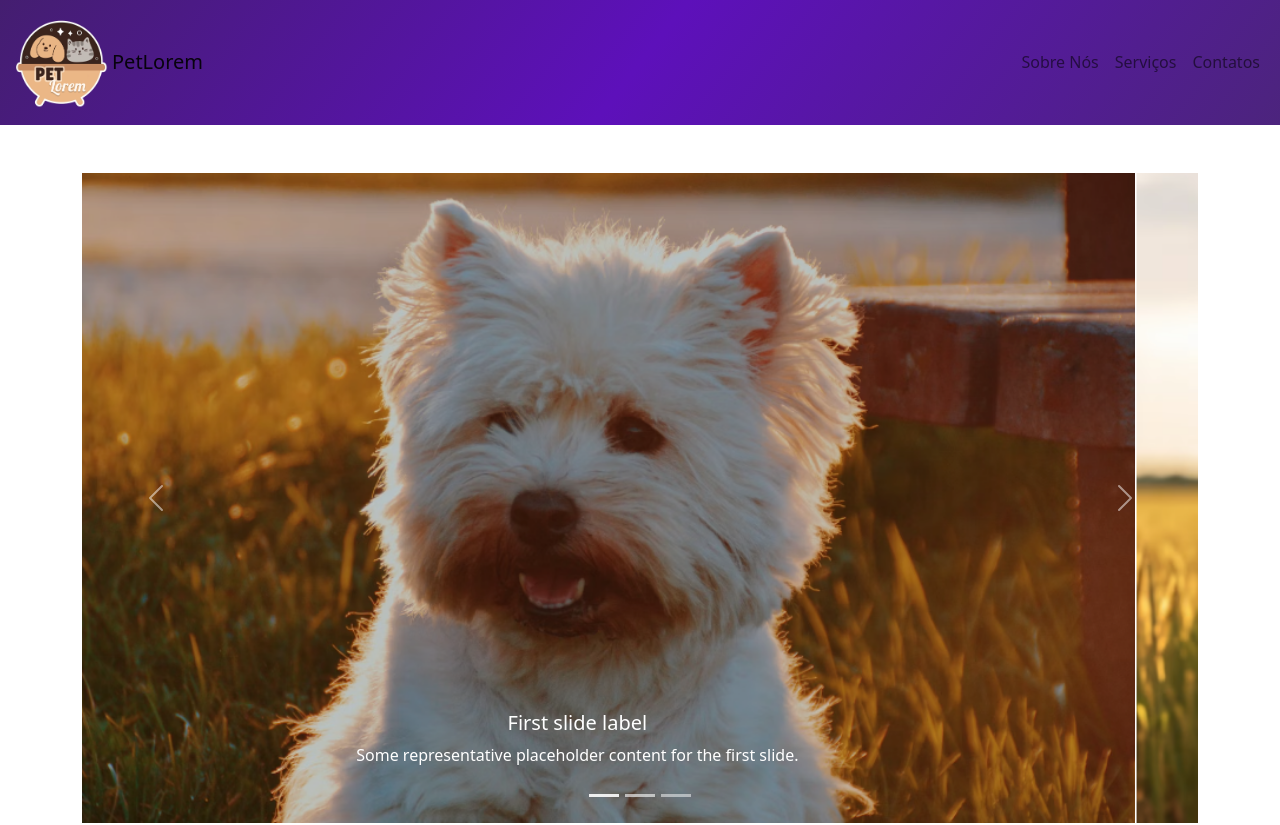
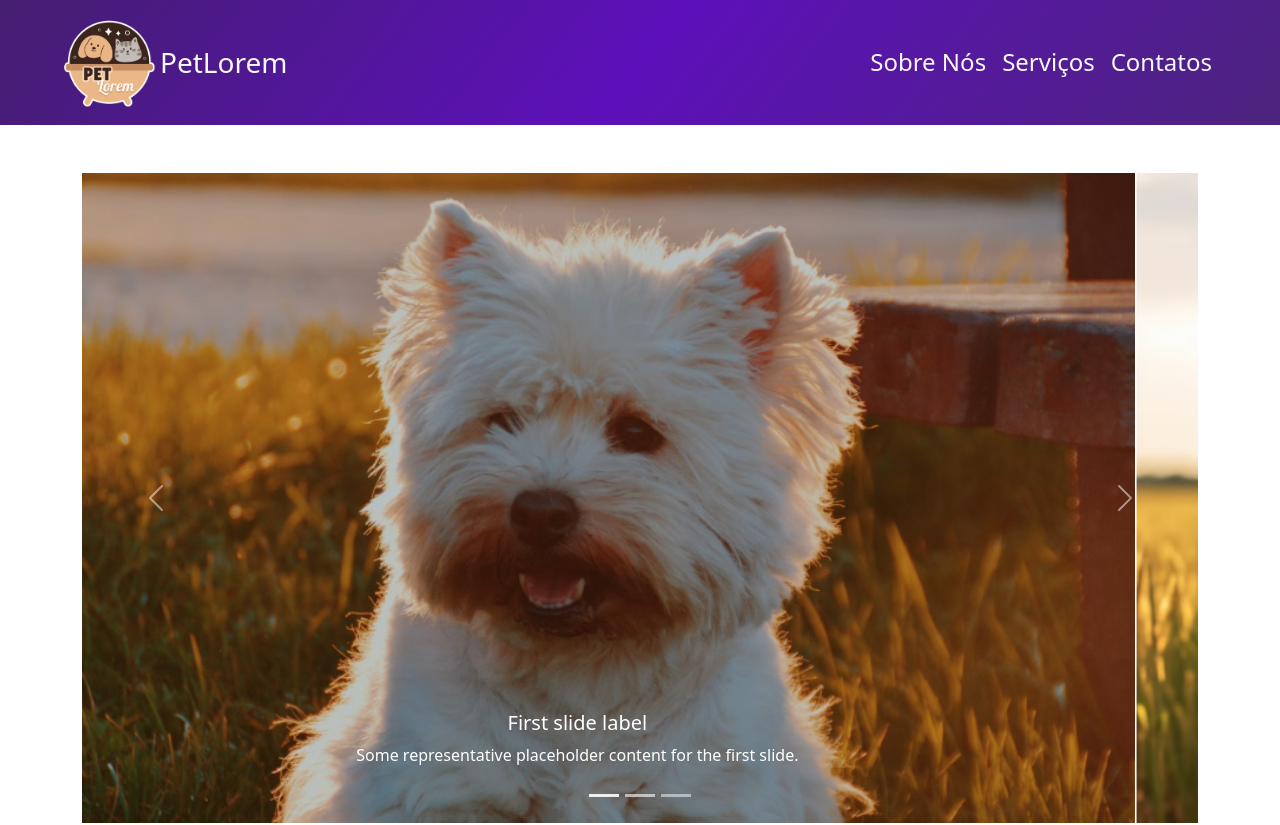
Before and after one commit to techcomkathia/petLorem, a plain HTML site: page index.html in a window 1280 px wide. Shown: the top 825 px of the page. Drawn offline with nearby package versions, Linux system fonts and the light colour scheme.

Commit message:
Update index.html

```diff
--- a/index.html
+++ b/index.html
@@ -12,11 +12,11 @@
 </head>
 <body>
 
-    <nav class="navbar navbar-expand-lg navbar-light bg-gradiente">
+    <nav class="navbar navbar-expand-lg navbar-light bg-gradiente px-lg-5">
         <div class="container-fluid">
-            <a class="navbar-brand d-flex align-items-center" href="#">
-                <img src="img/logo.png" alt="" width="100" class="d-inline-block align-text-top">
-                PetLorem
+            <a class="navbar-brand d-flex align-items-center " href="#">
+                <img src="img/logo.png" alt="" width="100" class="d-inline-block align-text-top ">
+                <span class="text-light fs-3">PetLorem</span>
             </a>
 
 
@@ -27,9 +27,9 @@
 
             <div class="collapse navbar-collapse justify-content-end" id="navbarNavAltMarkup">
                 <div class="navbar-nav">
-                <a class="nav-link" href="#">Sobre Nós</a>
-                <a class="nav-link" href="#">Serviços</a>
-                <a class="nav-link" href="#">Contatos</a>
+                <a class="nav-link text-light fs-4 " href="#">Sobre Nós</a>
+                <a class="nav-link text-light fs-4" href="#">Serviços</a>
+                <a class="nav-link text-light fs-4" href="#">Contatos</a>
                 </div>
             </div>
 
```
